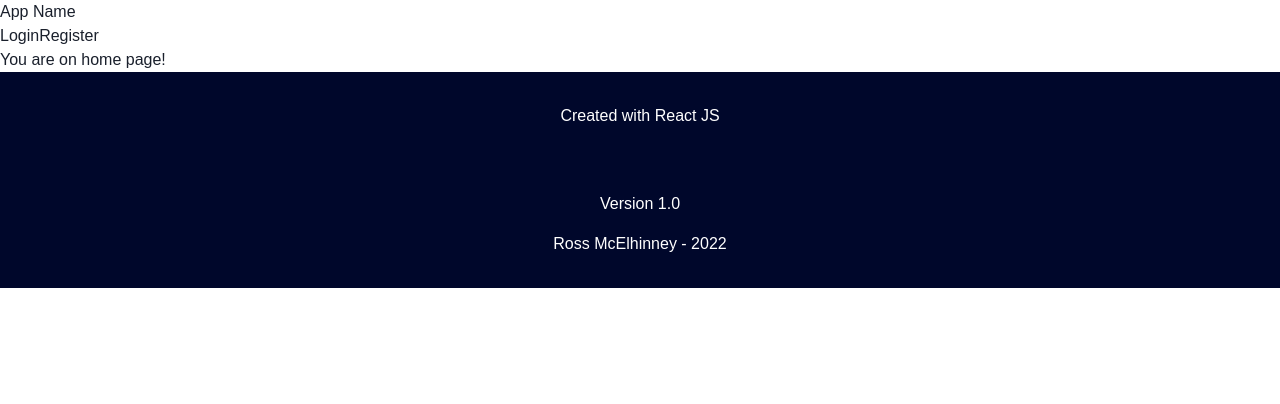
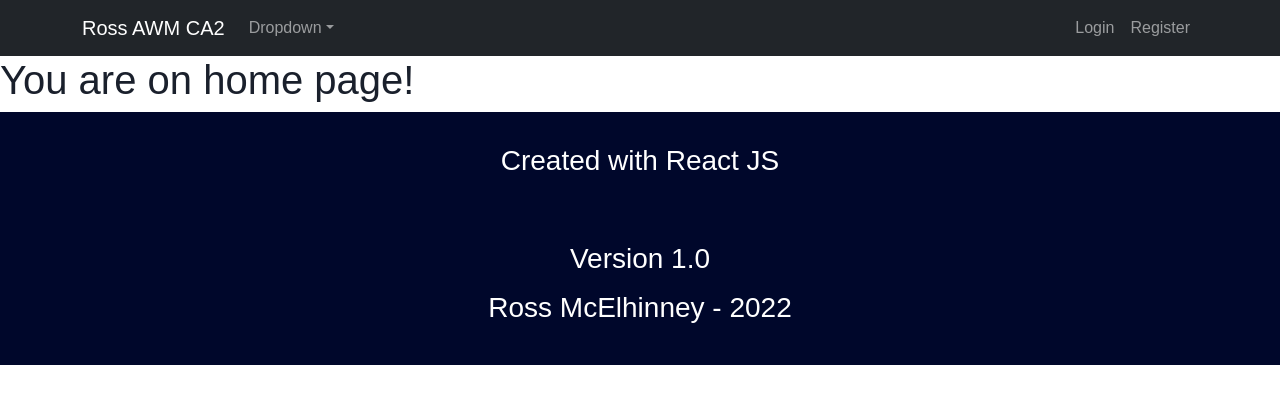
Before and after one commit to rossmcel/awm-ca2, a React (Create React App) app in the folder frontend/ca2-client/: page / in a window 1280 px wide. Shown: the top 404 px of the page. Built offline with nearby package versions, Linux system fonts and the light colour scheme.

Commit message:
Add Styled Navbar with Bootstrap

```diff
--- a/frontend/ca2-client/package.json
+++ b/frontend/ca2-client/package.json
@@ -10,10 +10,12 @@
     "@testing-library/react": "^13.4.0",
     "@testing-library/user-event": "^13.5.0",
     "axios": "^1.2.1",
+    "bootstrap": "^5.2.3",
     "dayjs": "^1.11.7",
     "framer-motion": "^7.6.19",
     "jwt-decode": "^3.1.2",
     "react": "^18.2.0",
+    "react-bootstrap": "^2.6.0",
     "react-dom": "^18.2.0",
     "react-router-dom": "^6.4.4",
     "react-scripts": "5.0.1",
--- a/frontend/ca2-client/src/App.js
+++ b/frontend/ca2-client/src/App.js
@@ -11,14 +11,14 @@
 import PrivateRoute from "./utils/PrivateRoute";
 import ProtectedPage from "./utils/protectedPage";
 import Register from "./app/register";
-import Navbar from "./app/navbar";
+import NavbarLocal from "./app/navbar";
 
 const App = () => {
   return (
     <BrowserRouter>
       <div>
         <AuthProvider>
-          <Navbar />
+          <NavbarLocal />
           <Routes>
             <Route
                         path="/protected"
--- a/frontend/ca2-client/src/app/navbar/index.js
+++ b/frontend/ca2-client/src/app/navbar/index.js
@@ -1,30 +1,60 @@
 import { useContext } from "react";
+import 'bootstrap/dist/css/bootstrap.css';
 import { Link } from "react-router-dom";
 import AuthContext from "../../context/authContext";
+import Container from 'react-bootstrap/Container';
+import Nav from 'react-bootstrap/Nav';
+import Navbar from 'react-bootstrap/Navbar';
+import NavDropdown from 'react-bootstrap/NavDropdown';
 
-const Navbar = () => {
+const NavbarLocal = () => {
   const { user, logoutUser } = useContext(AuthContext);
   return (
-    <nav>
-      <div>
-        <h1>App Name</h1>
-        <div>
+    <>
+    <Navbar collapseOnSelect expand="lg" bg="dark" variant="dark">
+      <Container>
+        <Navbar.Brand href="#home">Ross AWM CA2</Navbar.Brand>
+        <Navbar.Toggle aria-controls="responsive-navbar-nav" />
+        <Navbar.Collapse id="responsive-navbar-nav">
+          <Nav className="me-auto">
             {user ? (
               <>
-              <Link to="/">Home</Link>
-              <Link to="/protected">Protected Page</Link>
-              <button onClick={logoutUser}>Logout</button>
+                <Nav.Link href="/">Home</Nav.Link>
+                <Nav.Link href="/protected">Protected Page</Nav.Link>
               </>
             ) : (
               <>
-              <Link to="/login">Login</Link>
-              <Link to="/register">Register</Link>
               </>
             )}
-        </div>
-      </div>
-    </nav>
+            <NavDropdown title="Dropdown" id="collasible-nav-dropdown">
+              <NavDropdown.Item href="#action/3.1">Action</NavDropdown.Item>
+              <NavDropdown.Item href="#action/3.2">
+                Another action
+              </NavDropdown.Item>
+              <NavDropdown.Item href="#action/3.3">Something</NavDropdown.Item>
+              <NavDropdown.Divider />
+              <NavDropdown.Item href="#action/3.4">
+                Separated link
+              </NavDropdown.Item>
+            </NavDropdown>
+          </Nav>
+          <Nav>
+            {user ? (
+              <>
+                <Nav.Link onClick={logoutUser}>Logout</Nav.Link>
+              </>
+            ) : (
+              <>
+                <Nav.Link href="/login">Login</Nav.Link>
+                <Nav.Link href="/register">Register</Nav.Link>
+              </>
+            )}
+          </Nav>
+        </Navbar.Collapse>
+      </Container>
+    </Navbar>
+  </>
   );
 };
 
-export default Navbar;
+export default NavbarLocal;
```
Also changed, not shown: 1 other file (tests, documents, lock files or other folders). Lines whose indentation alone changed are shown as unchanged.
